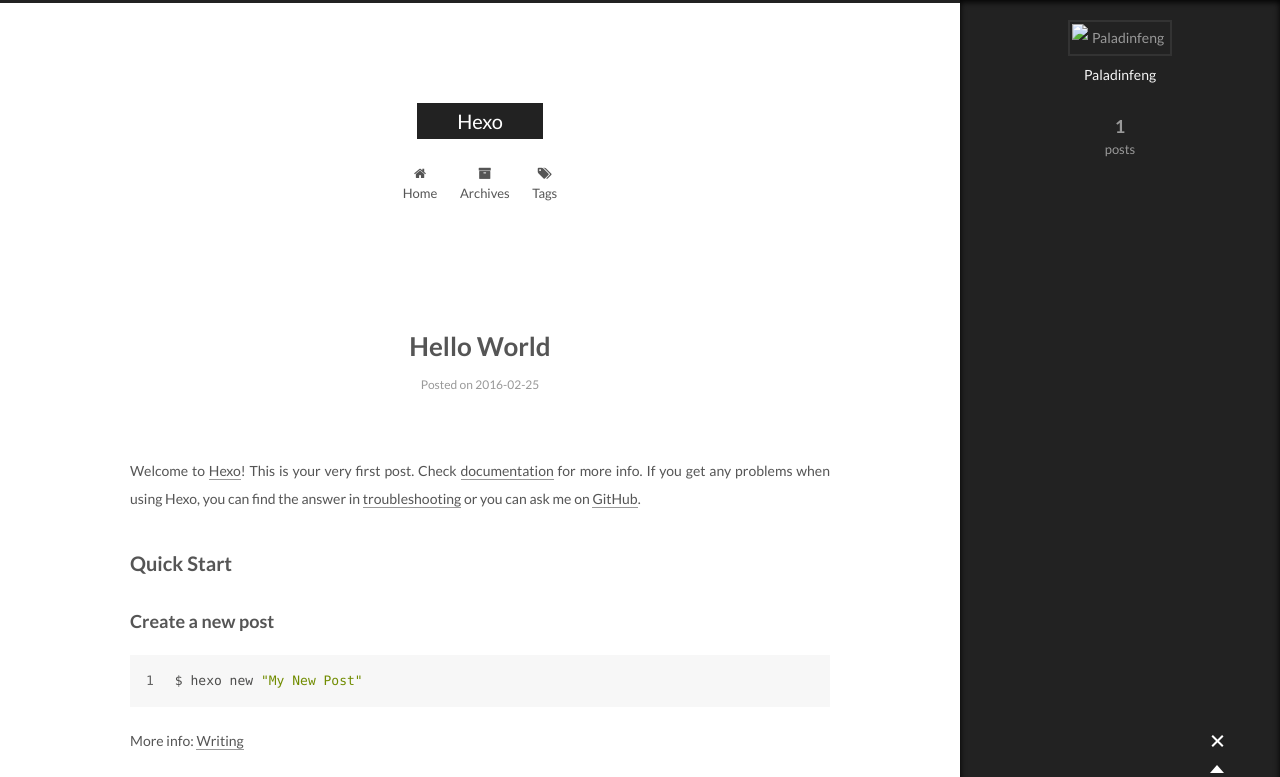
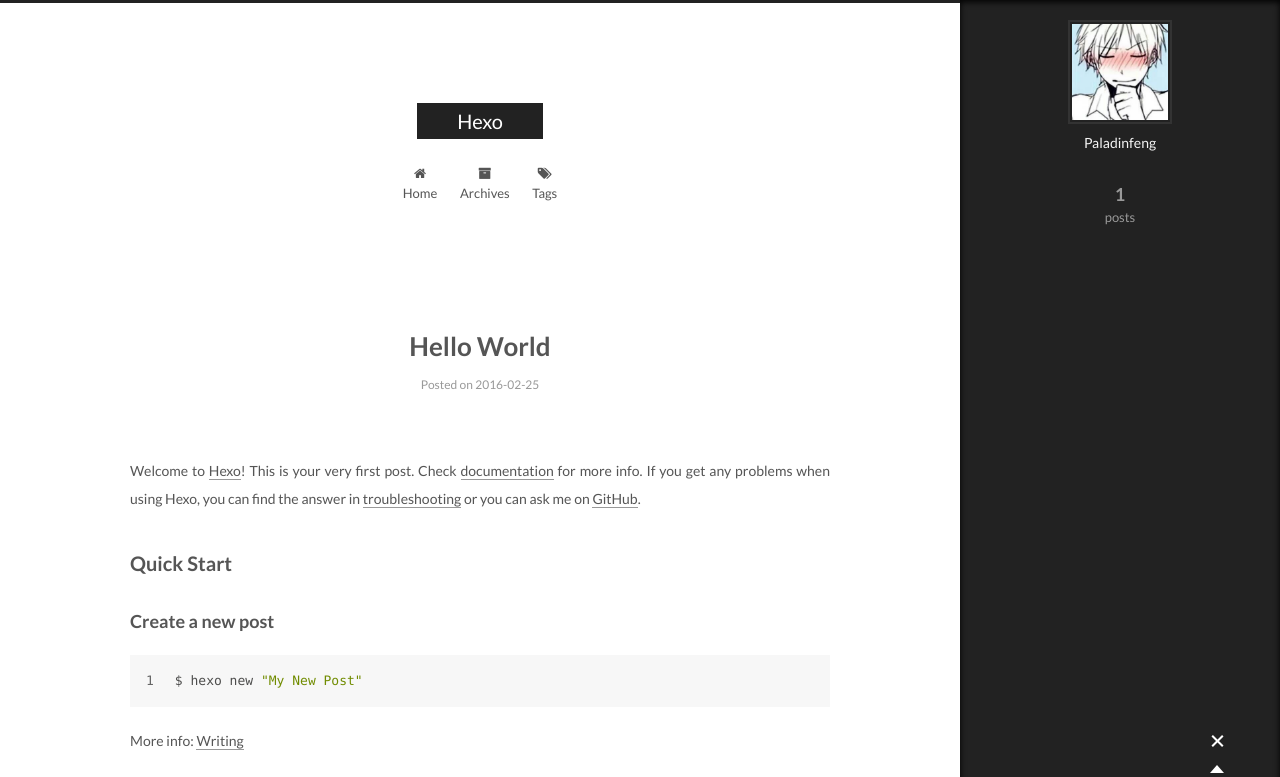
Before and after one commit to Paladinfeng/Paladinfeng.github.io, a plain HTML site: page index.html in a window 1280 px wide. Both pictures are taken after a click on the element 1217 px from the left and 742 px from the top of the page. Shown: the top 777 px of the page. Drawn offline with Linux system fonts and the light colour scheme.

Commit message:
Site updated: 2016-02-26 18:31:37

```diff
--- a/index.html
+++ b/index.html
@@ -326,7 +326,7 @@
       <section class="site-overview sidebar-panel  sidebar-panel-active ">
         <div class="site-author motion-element" itemprop="author" itemscope itemtype="http://schema.org/Person">
           <img class="site-author-image" itemprop="image"
-               src="/images/default_avatar.jpg"
+               src="/images/avatar.jpg"
                alt="Paladinfeng" />
           <p class="site-author-name" itemprop="name">Paladinfeng</p>
           <p class="site-description motion-element" itemprop="description"></p>
```
Also changed, not shown: 2016/02/25/hello-world/index.html (+1 -1 lines), archives/2016/02/index.html (+1 -1 lines), archives/2016/index.html (+1 -1 lines), archives/index.html (+1 -1 lines), images/avatar.jpg (added).
